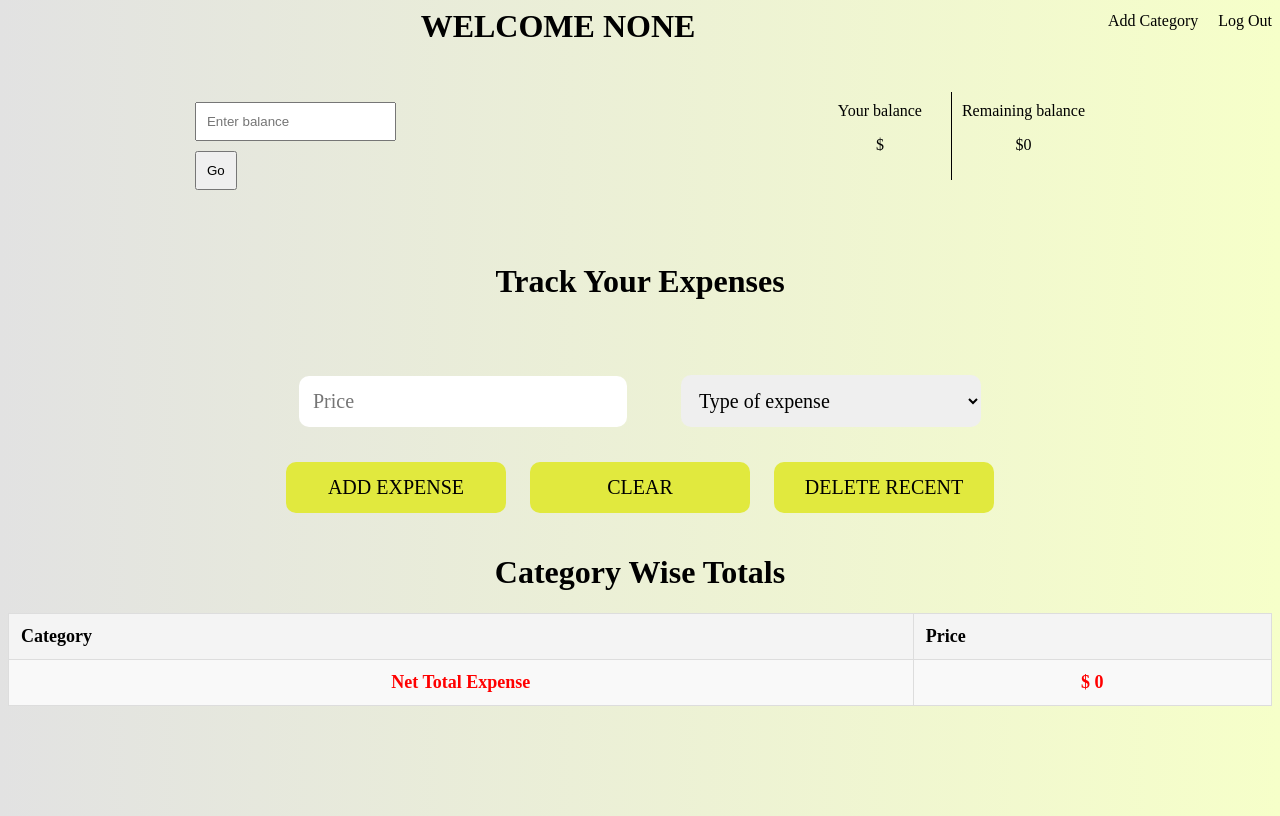
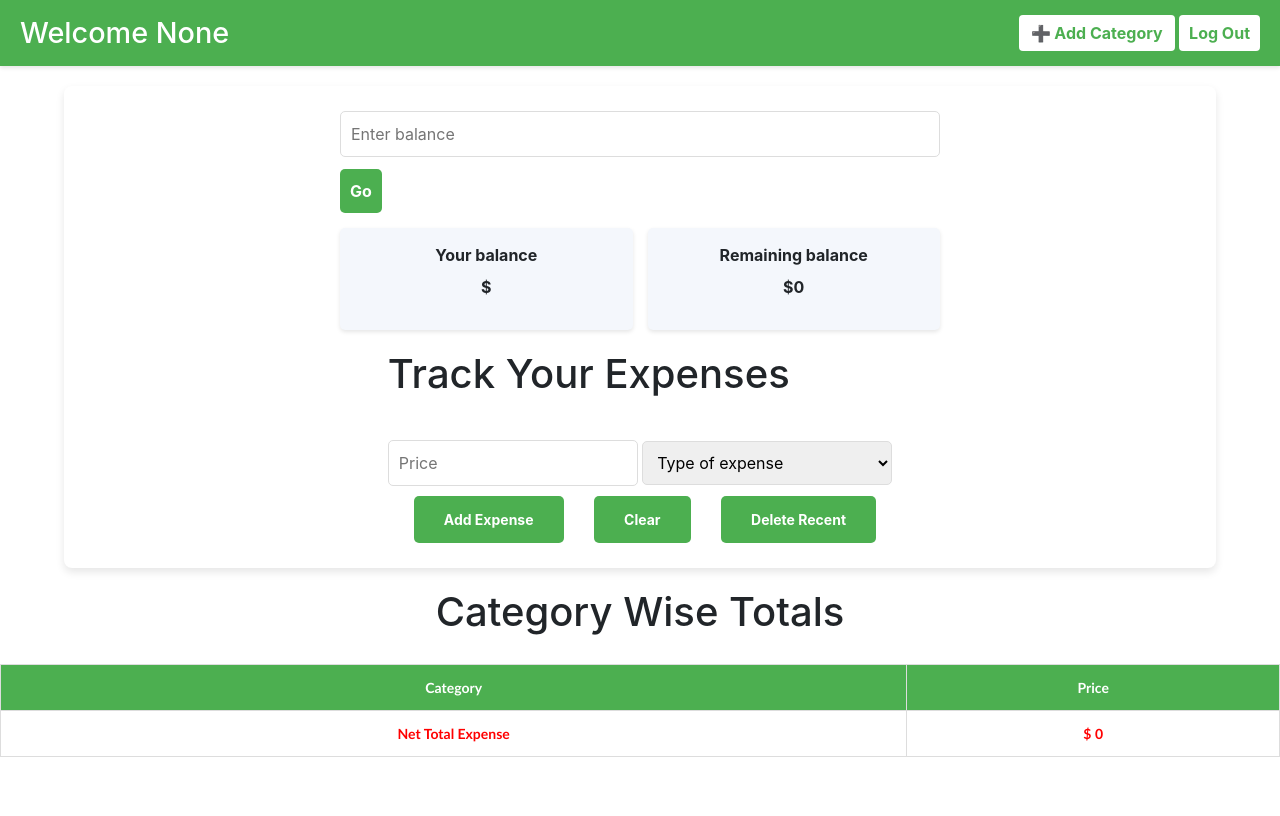
Before and after one commit to siva-sanker/Expense-tracker, a Django app: page /expense/ in a window 1280 px wide. After the commit the page ends 757 px from the top, so only its background shows below. Run offline with Django 5.2, Linux system fonts and the light colour scheme; a user stored in the database is signed in; data comes from the database, SQL or seed files in the repository; both versions use the stored data as it was after the commit; data that the repository does not hold is empty; some libraries are stand-ins or nearby versions.

Commit message:
UI changes made

```diff
--- a/app/static/css/expensetracker.css
+++ b/app/static/css/expensetracker.css
@@ -1,154 +1,192 @@
-body{
-    justify-content: center;
+/* General Reset */
+body {
+    margin: 0;
+    padding: 0;
+    font-family: 'Arial', sans-serif;
+    background-color: #f4f7fc; /* Light gray background */
+    color: #333; /* Dark text for readability */
+}
+
+/* Heading Section */
+.heading {
+    display: flex;
+    justify-content: space-between;
     align-items: center;
-    min-height: 100vh;
-    background: linear-gradient(90deg, #e2e2e2, #f6ffc9);
-    background-repeat: no-repeat;
+    padding: 15px 20px;
+    background-color: #4CAF50; /* Green header */
+    color: white;
+    box-shadow: 0 2px 4px rgba(0, 0, 0, 0.1);
 }
-.heading{
+
+.heading h1 {
+    margin: 0;
+    font-size: 1.8em;
+}
+
+.heading .add-category button, .heading .add-category button:hover {
+    background-color: white;
+    color: #4CAF50;
+    border: none;
+    font-weight: bold;
+    transition: transform 0.3s ease, color 0.3s ease;
+}
+
+.heading .add-category button:hover {
+    transform: scale(1.05); /* Slight hover effect */
+    color: #388e3c; /* Slightly darker green */
+}
+
+.heading form button {
+    background-color: #e53935; /* Red logout button */
+    color: white;
+    border: none;
+    font-weight: bold;
+    padding: 6px 10px;
+    cursor: pointer;
+}
+
+.heading form button:hover {
+    background-color: #b71c1c; /* Darker red for hover */
+}
+
+/* Main Content Area */
+.main {
     display: flex;
+    flex-direction: column;
+    align-items: center;
+    width: 90%;
+    margin: 20px auto;
+    padding: 25px;
+    background-color: #ffffff;
+    border-radius: 8px;
+    box-shadow: 0 4px 8px rgba(0, 0, 0, 0.1);
+}
+
+/* Balance Form */
+.balanceform {
+    width: 100%;
+    max-width: 600px;
+    margin-bottom: 20px;
+}
+
+.balanceform form input:not(input[type='submit']) {
+    width: 100%;
+    padding: 10px;
+    margin-bottom: 12px;
+    border: 1px solid #ddd;
+    border-radius: 5px;
+    font-size: 16px;
+}
+
+.balanceform input[type='submit'] {
+    background-color: #4CAF50;
+    color: white;
+    padding: 10px;
+    border: none;
+    border-radius: 5px;
+    font-size: 16px;
+    cursor: pointer;
+    font-weight: bold;
+}
+
+.balanceform input[type='submit']:hover {
+    background-color: #388e3c; /* Slightly darker green */
+}
+
+.balance {
+    display: grid;
+    grid-template-columns: repeat(2, 1fr);
+    gap: 15px;
+    width: 100%;
+    margin-top: 15px;
     text-align: center;
-    justify-content: space-between;
-    width: 100%;
 }
-.heading h1{
-    margin: auto;
-    text-transform: uppercase;
+
+.balance .curbal, .balance .netbal {
+    padding: 15px;
+    border-radius: 5px;
+    background-color: #f4f7fc; /* Subtle background for balances */
+    box-shadow: 0 2px 4px rgba(0, 0, 0, 0.1);
+    font-weight: bold;
 }
-.heading .add-category{
+
+/* Expense Tracker Form */
+.input-box input, select {
+    padding: 10px;
+    width: 250px;
+    border: 1px solid #ddd;
+    border-radius: 5px;
+    margin: 10px 0;
+}
+
+.input-box button {
+    padding: 13px 30px;
+    margin-left: 26px;
+    border: none;
+    border-radius: 5px;
+    font-size: 14px;
+    cursor: pointer;
+    font-weight: bold;
+    background-color: #4CAF50;
+    color: white;
+    transition: background-color 0.3s, transform 0.2s;
+}
+
+.input-box button:hover {
+    background-color: #388e3c;
+    transform: scale(1.05);
+}
+
+/* Category Section */
+.categorywise {
+    text-align: center;
+    margin-top: 20px;
+}
+
+.categorywise ul {
+    padding: 0;
+    margin: 0;
+    list-style: none;
     display: flex;
     flex-wrap: wrap;
-    width: fit-content;
-    height: fit-content;
-    float: right;
-    margin-top: 4px;
-    /* border: 1px solid black; */
-}
-.heading .add-category a{
-    text-decoration: none;
-    color: black;
-}
-.add-category a:nth-child(2){
-    margin-left: 20px;
-}
-.main{
-    display: flex;
-    flex-wrap: wrap;
-    justify-items: stretch;
-    width: 90%;
-    height: auto;
-    /* border: 1px solid black; */
-    /* border-radius: 10px; */
-    margin-left: 5%;
-    margin-top: 1%;
-}
-.main form{
-    /* display: block; */
-    width: 100%;
-    /* align-items: center; */
-    text-align: center;
-    /* border: 1px solid red; */
-}
-form h1{
-    text-align: center;
-}
-.input-box{
-    /* border: 1px solid black; */
-    padding: 10px;
-}
-.input-box input,select{
-    padding: 14px;
-    width: 300px;
-    border-radius: 10px;
-    border: none;
-    margin: 25px;
-    font-family: 'Times New Roman', Times, serif;
-    font-size: 20px;
-}
-.input-box button{
-    display: inline-flex;
-    padding: 14px;
-    width: 220px;
-    border-radius: 10px;
-    border: none;
-    background-color: #e1e93e;
-    text-transform: uppercase;
     justify-content: center;
-    margin: 10px;
-    font-family: 'Times New Roman', Times, serif;
-    font-size: 20px;
 }
 
-.categorywise{
-    width: 100%;
-    text-align: center;
-}
-.categorywise ul li{
-    display: inline-flex;
-    margin: 20px;
-    text-transform: capitalize;
-    font-family: 'Times New Roman', Times, serif;
-    font-size: 20px;
-    list-style: none;
+.categorywise ul li {
+    margin: 10px 15px;
+    font-size: 16px;
+    padding: 8px 12px;
+    background-color: #4CAF50;
+    color: white;
+    border-radius: 5px;
+    box-shadow: 0 2px 4px rgba(0, 0, 0, 0.1);
 }
 
+/* Table Styling */
 table {
     width: 100%;
     border-collapse: collapse;
-    margin: 20px 0;
-    font-size: 18px;
-    text-align: left;
-    border: 1px solid #ddd;
-}
-th, td {
-    padding: 12px;
-    border: 1px solid #ddd;
-}
-th {
-    background-color: #f4f4f4;
-}
-tbody tr:nth-child(even) {
-    background-color: #f9f9f9;
-}
-tbody tr:hover {
-    background-color: #f1f1f1;
+    margin-top: 20px;
 }
 
+table th, table td {
+    padding: 12px;
+    text-align: center;
+    border: 1px solid #ddd;
+    font-family:'Trebuchet MS', 'Lucida Sans Unicode', 'Lucida Grande', 'Lucida Sans', Arial, sans-serif;
+    font-size: 14px;
+}
 
-.balanceform{
-    /* display: grid;
-    grid-template-columns: 1fr 1fr; */
-    /* border: 1px solid black; */
-    margin-top: 3%;
-    width: 80%;
-    height: 150px;
-    margin-left: 10%;
-    padding: 0;
+table th {
+    background-color: #4CAF50;
+    color: white;
 }
-.balanceform form{
-    float: left;
-    /* border: 1px solid; */
-    width: fit-content;
+
+table td:hover {
+    background-color: #f4f7fc;
 }
-.balanceform form input{
-    display: block;
-    margin: 10px;
-    padding: 10px;
+
+table tr:last-child td {
+    font-weight: bold;
+    color: #e53935; /* Highlighting net total expense */
 }
-.balance{
-    display: grid;
-    grid-template-columns: 1fr 1fr;
-    float: right;
-    width: fit-content;
-    /* border: 1px solid; */
-}
-.curbal{
-    text-align: center;
-    border: none;
-    border-right: 1px solid black;
-    padding: 10px;
-}
-.netbal{
-    text-align: center;
-    padding: 10px;
-}
--- a/app/static/css/signupstyle.css
+++ b/app/static/css/signupstyle.css
@@ -14,7 +14,7 @@ body{
     justify-content: center;
     align-items: center;
     min-height: 100vh;
-    background: linear-gradient(90deg, #e2e2e2, #f6ffc9);
+    background: linear-gradient(90deg, #b9f4b2, #4CAF50);
 }
 
 .container{
@@ -101,7 +101,7 @@ form{ width: 100%; }
 .btn{
     width: 100%;
     height: 48px;
-    background: #e3ea5b;
+    background: #4CAF50;
     border-radius: 8px;
     box-shadow: 0 0 10px rgba(0, 0, 0, .1);
     border: none;
@@ -138,7 +138,7 @@ form{ width: 100%; }
     left: -250%;
     width: 300%;
     height: 100%;
-    background: #f3e356;
+    background: #4CAF50;
     /* border: 2px solid red; */
     border-radius: 150px;
     z-index: 2;
--- a/app/templates/expensetracker.html
+++ b/app/templates/expensetracker.html
@@ -7,19 +7,54 @@
     <title>Expense Tracker</title>
     <link rel="shortcut icon" href="{% static 'images/expense.png' %}" type="image/x-icon">
     <link rel="stylesheet" href="{% static 'css/expensetracker.css' %}">
+
+    <link rel="stylesheet" href="https://stackpath.bootstrapcdn.com/bootstrap/4.5.2/css/bootstrap.min.css">
+
 </head>
 <body>
     <div class="heading">
         <h1>Welcome {{ username }}</h1>
         <div class="add-category">
-            <a href="{% url 'add' %}">Add Category</a>
-            <a href="{% url 'logout' %}">Log Out</a>
+            <!-- Button to Open Modal -->
+        <button type="button" class="btn btn-success" data-toggle="modal" data-target="#addCategoryModal">
+                ➕ Add Category
+            </button>
+            <div class="modal fade" id="addCategoryModal" tabindex="-1" role="dialog" aria-labelledby="addCategoryModalLabel" aria-hidden="true">
+                <div class="modal-dialog" role="document">
+                    <div class="modal-content">
+                        <div class="modal-header">
+                            <h5 class="modal-title" id="addCategoryModalLabel" style="color: black;">➕ Add New Category</h5>
+                            <button type="button" class="close" data-dismiss="modal" aria-label="Close">
+                                <span aria-hidden="true">&times;</span>
+                            </button>
+                        </div>
+
+                        <!-- Form Inside Modal -->
+                        <div class="modal-body">
+                            <form id="addCategoryForm" method="post" action="{% url 'add' %}">
+                                {% csrf_token %}
+                                <div class="form-group">
+                                    <label for="categoryName" style="color: black;">Category Name</label>
+                                    <input type="text" class="form-control" id="categoryName" name="category" placeholder="Enter category name" required>
+                                </div>
+                                <button type="submit" class="btn btn-primary">Add Category</button>
+                            </form>
+                        </div>
+                    </div>
+                </div>
+            </div>
+
+            <form method="post" action="{% url 'logout' %}" style="display: inline;">
+                {% csrf_token %}
+                <button type="submit" class="btn btn-danger">Log Out</button>
+            </form>
+
         </div>
     </div>
 
     <div class="main">
 
-        <div class="balanceform" id="balanceForm">
+        <div class="balanceform">
             <form action="" method="post">
                 {% csrf_token %}
                 <input type="number" name="bal" placeholder="Enter balance">
@@ -36,6 +71,7 @@
                 </div>
             </div>
         </div>
+
         <form method="post">
             {% csrf_token %}
             <h1>Track Your Expenses</h1>
@@ -81,5 +117,8 @@
                 <td style="text-align: center; color: red; font-weight: 700;">$ {{ total_expense }}</td>
             </tr>
         </table>
+
+    <script src="https://code.jquery.com/jquery-3.6.4.min.js"></script>
+    <script src="https://stackpath.bootstrapcdn.com/bootstrap/4.5.2/js/bootstrap.min.js"></script>
 </body>
 </html>
--- a/app/views.py
+++ b/app/views.py
@@ -124,14 +124,23 @@ def logout_user(request):
     ''')
 
 def addc(request):
-    if request.method=='POST':
-        name=request.POST['category']
-        c=Category(name=name)
-        c.save()
-        return HttpResponse('''
-        <script>
-            alert("Category Added Successfully!");
-            window.location.href = "/expense/";
-        </script>
-    ''')
-    return render(request,'addcategory.html')
+    if request.method == 'POST':
+        name = request.POST.get('category')
+        if name:
+            # Check if the category already exists
+            if not Category.objects.filter(name=name).exists():
+                Category.objects.create(name=name)
+                return HttpResponse('''
+                    <script>
+                        alert("Category Added Successfully! ✅");
+                        window.location.href = "/expense";
+                    </script>
+                ''')
+            else:
+                return HttpResponse('''
+                    <script>
+                        alert("Category already exists! ❗");
+                        window.location.href = "/expense";
+                    </script>
+                ''')
+    return redirect('expense')
```
Also changed, not shown: app/static/css/addcategory.css (deleted, +0 -60 lines), app/static/css/homestyle.css (+84 -63 lines), app/templates/addcategory.html (deleted, +0 -27 lines), app/templates/home.html (+15 -8 lines), app/static/js/expense.js (added), db.sqlite3 (added).
